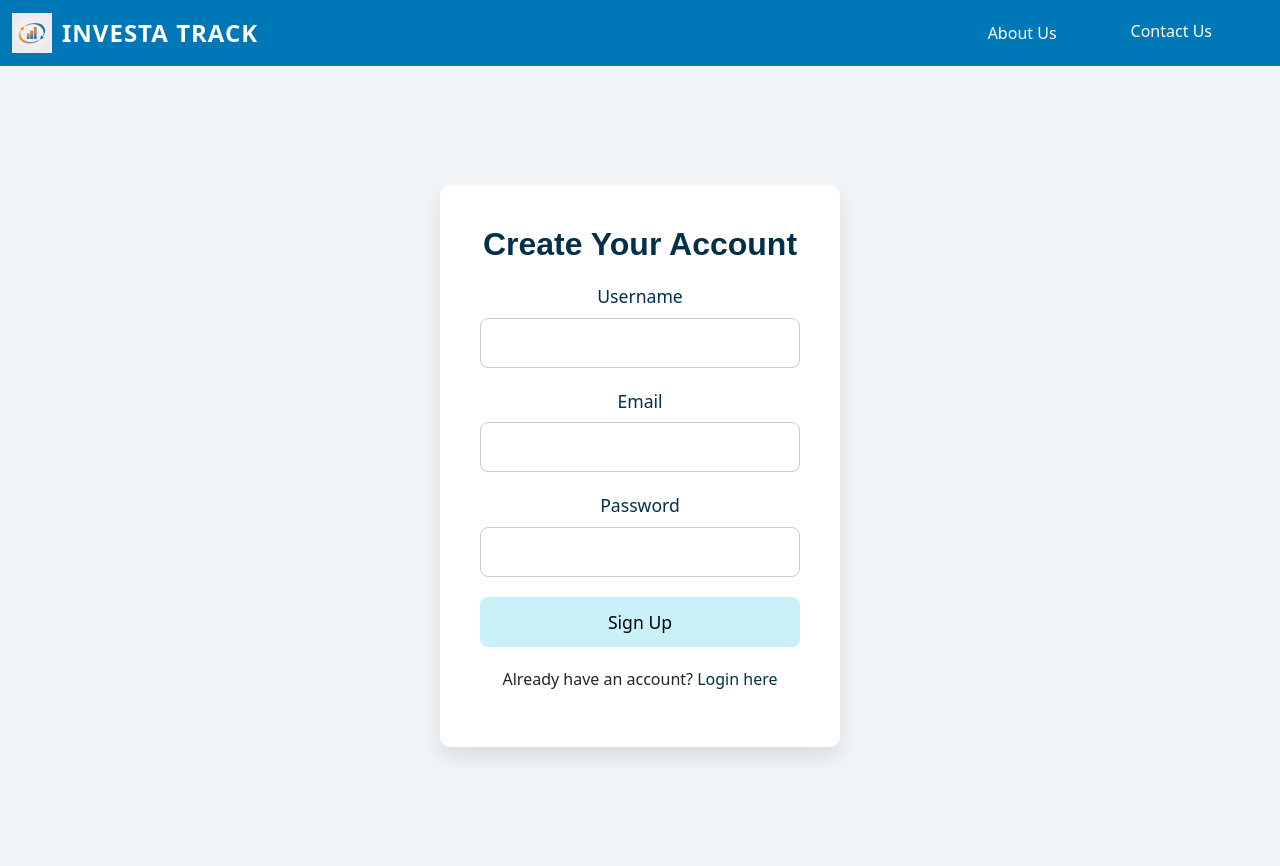
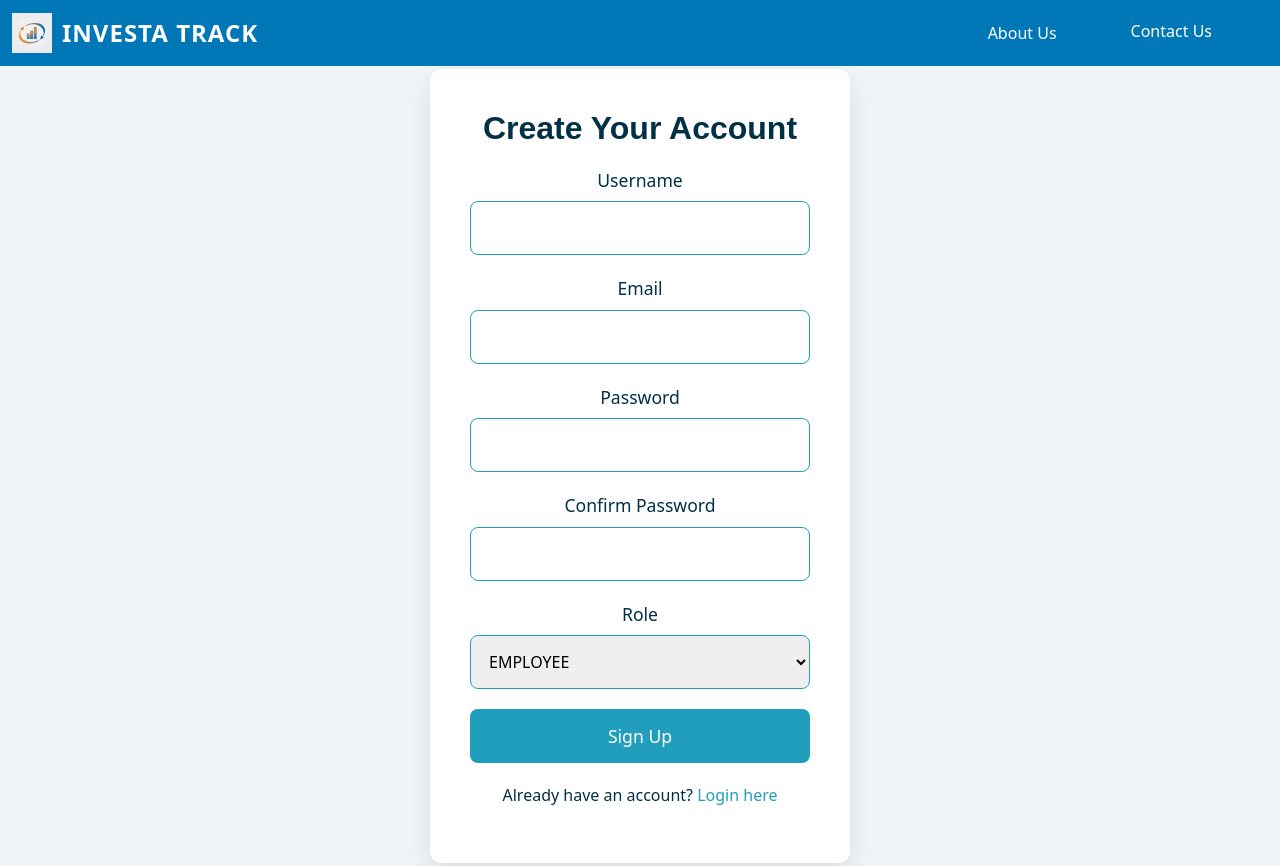
Before and after one commit to abdiqafar-ai/Asset-inventory-Management--projects, a React (Create React App) app in the folder frontend/: page /signup in a window 1280 px wide. Built offline with nearby package versions, Linux system fonts and the light colour scheme.

Commit message:
created signup page

```diff
--- a/frontend/src/components/SignUp.css
+++ b/frontend/src/components/SignUp.css
@@ -4,26 +4,26 @@
   justify-content: center;
   align-items: center;
   height: 100vh;
-    background-color: #f1f5f8;
+  background-color: #f1f5f8; /* Light gray background */
   padding: 20px;
 }
 
 .signup-form-container {
-    background-color: #ffffff;
-    border-radius: 10px;
-    box-shadow: 0px 10px 20px rgba(0, 0, 0, 0.1);
+  background-color: #ffffff; /* White background for form */
+  border-radius: 12px; /* Slightly more rounded corners */
+  box-shadow: 0px 10px 30px rgba(0, 0, 0, 0.1);
   padding: 40px;
   width: 100%;
-    max-width: 400px;
+  max-width: 420px;
   text-align: center;
 }
 
 .signup-form-container h2 {
   font-size: 2rem;
-    color: #023047;
+  color: #023047; /* Dark blue */
   margin-bottom: 20px;
   font-family: 'Urbanist', sans-serif;
-    font-weight: bold;
+  font-weight: 600; /* Slightly lighter than bold */
 }
 
 .form-group {
@@ -33,53 +33,62 @@
 .form-group label {
   display: block;
   font-size: 1.1rem;
-    color: #023047;
+  color: #023047; /* Dark blue */
   margin-bottom: 8px;
 }
 
-  .form-group input {
+.form-group input,
+.form-group select {
   width: 100%;
-    padding: 12px;
+  padding: 14px;
   font-size: 1rem;
-    border: 1px solid #ccc;
+  border: 1px solid #219ebc; /* Light blue border */
   border-radius: 8px;
   outline: none;
   transition: border-color 0.3s ease;
 }
 
-  .form-group input:focus {
-    border-color: #0077b6;
+.form-group input:focus,
+.form-group select:focus {
+  border-color: #023047; /* Dark blue focus border */
+  box-shadow: 0 0 5px rgba(2, 48, 71, 0.3); /* Subtle shadow effect on focus */
+}
+
+.form-group select {
+  text-transform: uppercase; /* Make the role options uppercase */
 }
 
 .signup-button {
   width: 100%;
-    padding: 12px;
+  padding: 14px;
   font-size: 1.1rem;
-    background-color: #caf0f8;
-    color: #000;
+  background-color: #219ebc; /* Light blue background */
+  color: white;
   border: none;
   border-radius: 8px;
   cursor: pointer;
-    transition: background-color 0.3s ease;
+  transition: background-color 0.3s ease, transform 0.3s ease;
 }
 
 .signup-button:hover {
-    background-color: #023047;
-    color: white;
+  background-color: #023047; /* Dark blue on hover */
+  transform: scale(1.05); /* Slight hover effect */
 }
 
 .existing-account {
   font-size: 1rem;
   margin-top: 20px;
+  color: #023047; /* Dark blue */
 }
 
 .existing-account a {
-    color: #023047;
+  color: #219ebc; /* Light blue link color */
   text-decoration: none;
 }
 
 .existing-account a:hover {
   text-decoration: underline;
+  color: #023047; /* Dark blue on hover */
 }
 
 /* Mobile View Adjustments */
@@ -92,11 +101,12 @@
     font-size: 1.8rem;
   }
 
-    .form-group input {
-      padding: 10px;
+  .form-group input,
+  .form-group select {
+    padding: 12px;
   }
 
   .signup-button {
-      padding: 10px;
+    padding: 12px;
   }
 }
--- a/frontend/src/components/SignUp.js
+++ b/frontend/src/components/SignUp.js
@@ -1,12 +1,14 @@
 import React, { useState } from 'react';
 import { Link } from 'react-router-dom';
-import './SignUp.css'; // Make sure to add the styles for the sign-up page
+import './SignUp.css';
 
 const SignUp = () => {
   const [formData, setFormData] = useState({
     username: '',
     email: '',
-    password: ''
+    password: '',
+    confirmPassword: '',
+    role: 'Employee',
   });
 
   const handleChange = (e) => {
@@ -61,6 +63,33 @@ const SignUp = () => {
             />
           </div>
 
+          <div className="form-group">
+            <label htmlFor="confirmPassword">Confirm Password</label>
+            <input
+              type="password"
+              id="confirmPassword"
+              name="confirmPassword"
+              value={formData.confirmPassword}
+              onChange={handleChange}
+              required
+            />
+          </div>
+
+          <div className="form-group">
+            <label htmlFor="role">Role</label>
+            <select
+              id="role"
+              name="role"
+              value={formData.role}
+              onChange={handleChange}
+              required
+            >
+              <option value="Admin">Admin</option>
+              <option value="Procurement Manager">Procurement Manager</option>
+              <option value="Employee">Employee</option>
+            </select>
+          </div>
+
           <button type="submit" className="signup-button">Sign Up</button>
         </form>
         <p className="existing-account">
```
Lines whose indentation alone changed are shown as unchanged.
